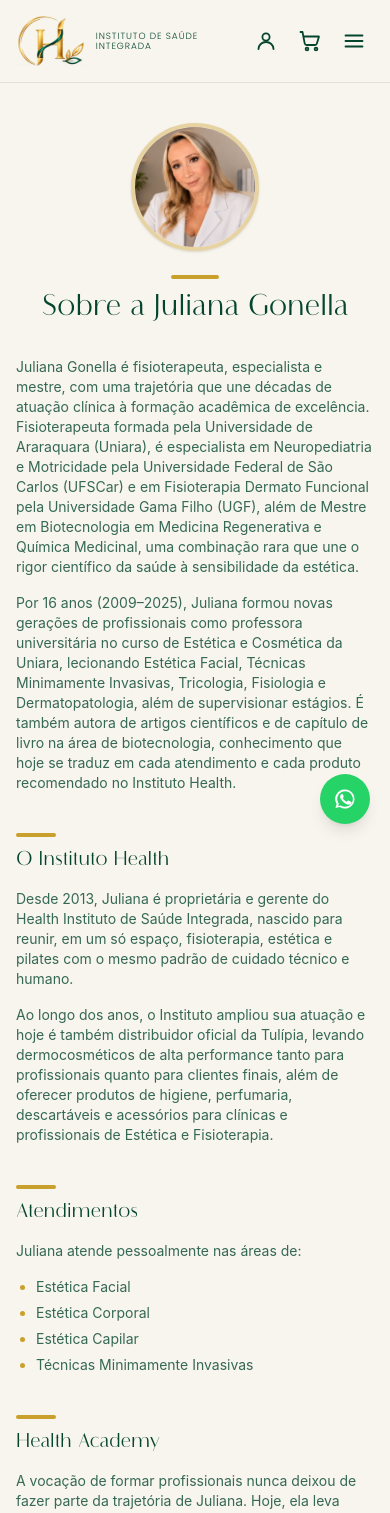
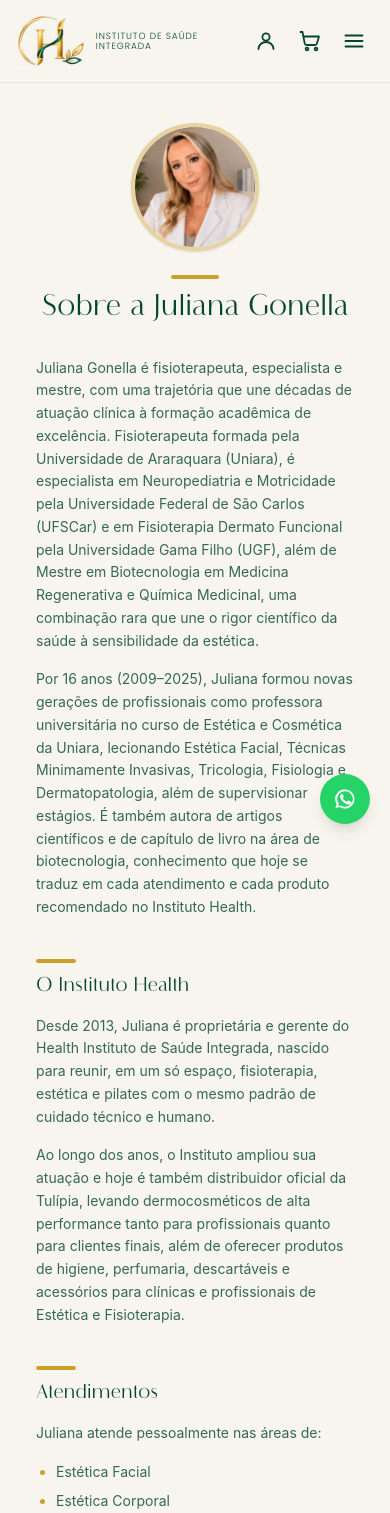
Before and after one commit to alexandra-almeida/instituto-health, a React (Vite) app: page /sobre in a window 390 px wide. Shown: the top 1513 px of the page. Built offline with nearby package versions, Linux system fonts and the light colour scheme; a web font is replaced by a local one.

Commit message:
Da mais respiro ao texto da pagina Sobre no mobile
Co-Authored-By: Claude Sonnet 5 <noreply@anthropic.com>

```diff
--- a/src/pages/Sobre.tsx
+++ b/src/pages/Sobre.tsx
@@ -37,7 +37,7 @@ function Sobre() {
       transition={{ duration: 0.5, ease: 'easeOut' }}
       className="w-full py-10"
     >
-      <div className="mx-auto flex max-w-3xl flex-col items-center gap-6 text-center">
+      <div className="mx-auto flex max-w-3xl flex-col items-center gap-6 px-5 text-center sm:px-0">
         <img
           src={julianaRetrato}
           alt="Juliana Gonella"
@@ -54,10 +54,13 @@ function Sobre() {
 
       {/* Corpo do texto em coluna à esquerda (mais legível pro conteúdo
           mais longo) — só o cabeçalho acima (foto + título) fica
-          centralizado, mantendo o tratamento visual original. */}
-      <div className="mx-auto mt-8 flex max-w-2xl flex-col gap-10 text-left">
+          centralizado, mantendo o tratamento visual original. Padding
+          horizontal extra + leading mais solto só entram no mobile (onde a
+          coluna ocupa quase a largura inteira da tela): dá um respiro pro
+          texto em vez de ficar colado na borda, sem lotar linha demais. */}
+      <div className="mx-auto mt-8 flex max-w-2xl flex-col gap-10 px-5 text-left sm:px-0">
         <div className="flex flex-col gap-4">
-          <p className="text-sm text-emerald-dark/80 sm:text-base">
+          <p className="text-sm leading-relaxed text-emerald-dark/80 sm:text-base">
             Juliana Gonella é fisioterapeuta, especialista e mestre, com uma
             trajetória que une décadas de atuação clínica à formação
             acadêmica de excelência. Fisioterapeuta formada pela
@@ -69,7 +72,7 @@ function Sobre() {
             rara que une o rigor científico da saúde à sensibilidade da
             estética.
           </p>
-          <p className="text-sm text-emerald-dark/80 sm:text-base">
+          <p className="text-sm leading-relaxed text-emerald-dark/80 sm:text-base">
             Por 16 anos (2009–2025), Juliana formou novas gerações de
             profissionais como professora universitária no curso de
             Estética e Cosmética da Uniara, lecionando Estética Facial,
@@ -83,13 +86,13 @@ function Sobre() {
 
         <div className="flex flex-col gap-4">
           <SubsectionTitle>O Instituto Health</SubsectionTitle>
-          <p className="text-sm text-emerald-dark/80 sm:text-base">
+          <p className="text-sm leading-relaxed text-emerald-dark/80 sm:text-base">
             Desde 2013, Juliana é proprietária e gerente do Health Instituto
             de Saúde Integrada, nascido para reunir, em um só espaço,
             fisioterapia, estética e pilates com o mesmo padrão de cuidado
             técnico e humano.
           </p>
-          <p className="text-sm text-emerald-dark/80 sm:text-base">
+          <p className="text-sm leading-relaxed text-emerald-dark/80 sm:text-base">
             Ao longo dos anos, o Instituto ampliou sua atuação e hoje é
             também distribuidor oficial da Tulípia, levando dermocosméticos
             de alta performance tanto para profissionais quanto para
@@ -101,10 +104,10 @@ function Sobre() {
 
         <div className="flex flex-col gap-4">
           <SubsectionTitle>Atendimentos</SubsectionTitle>
-          <p className="text-sm text-emerald-dark/80 sm:text-base">
+          <p className="text-sm leading-relaxed text-emerald-dark/80 sm:text-base">
             Juliana atende pessoalmente nas áreas de:
           </p>
-          <ul className="list-disc space-y-1.5 pl-5 text-sm text-emerald-dark/80 marker:text-dourado-health sm:text-base">
+          <ul className="list-disc space-y-1.5 pl-5 text-sm leading-relaxed text-emerald-dark/80 marker:text-dourado-health sm:text-base">
             {ATENDIMENTOS.map((item) => (
               <li key={item}>{item}</li>
             ))}
@@ -113,7 +116,7 @@ function Sobre() {
 
         <div className="flex flex-col gap-4">
           <SubsectionTitle>Health Academy</SubsectionTitle>
-          <p className="text-sm text-emerald-dark/80 sm:text-base">
+          <p className="text-sm leading-relaxed text-emerald-dark/80 sm:text-base">
             A vocação de formar profissionais nunca deixou de fazer parte da
             trajetória de Juliana. Hoje, ela leva essa experiência para
             dentro do próprio Instituto através da Health Academy,
```
